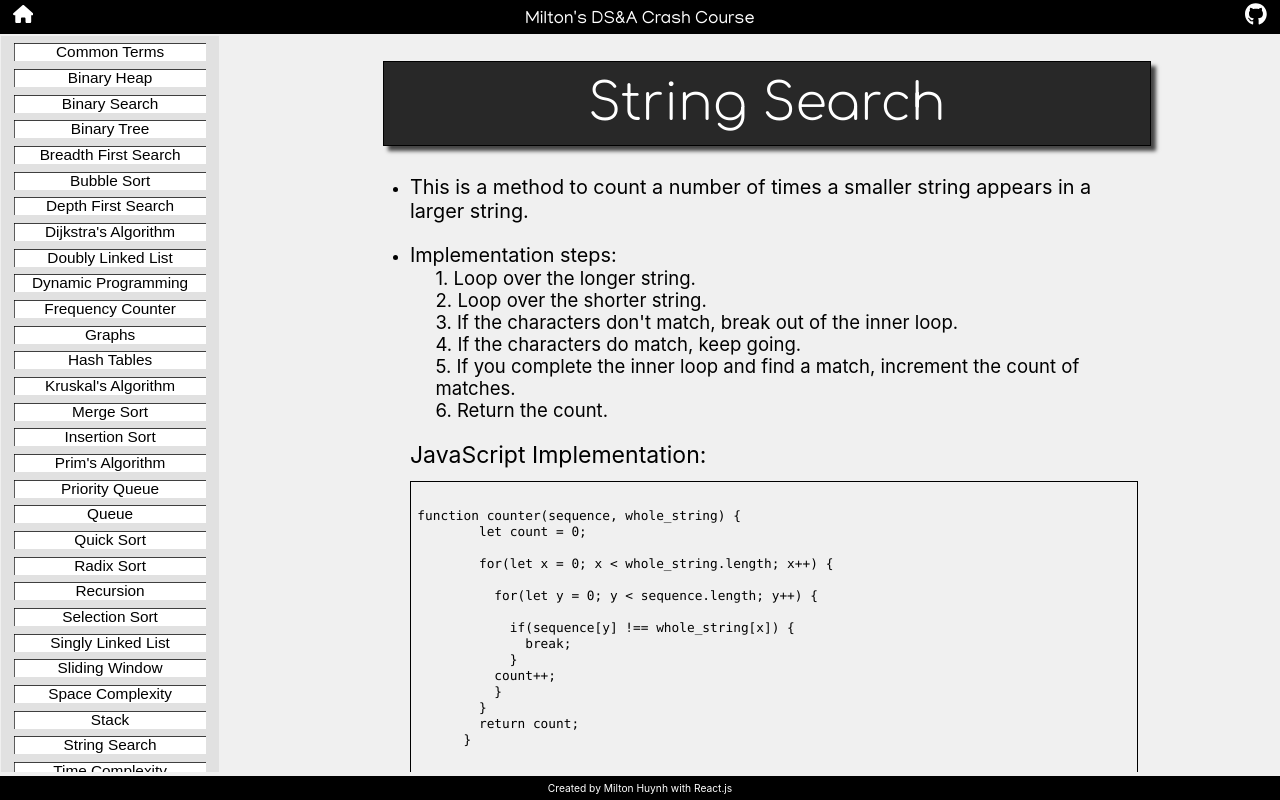
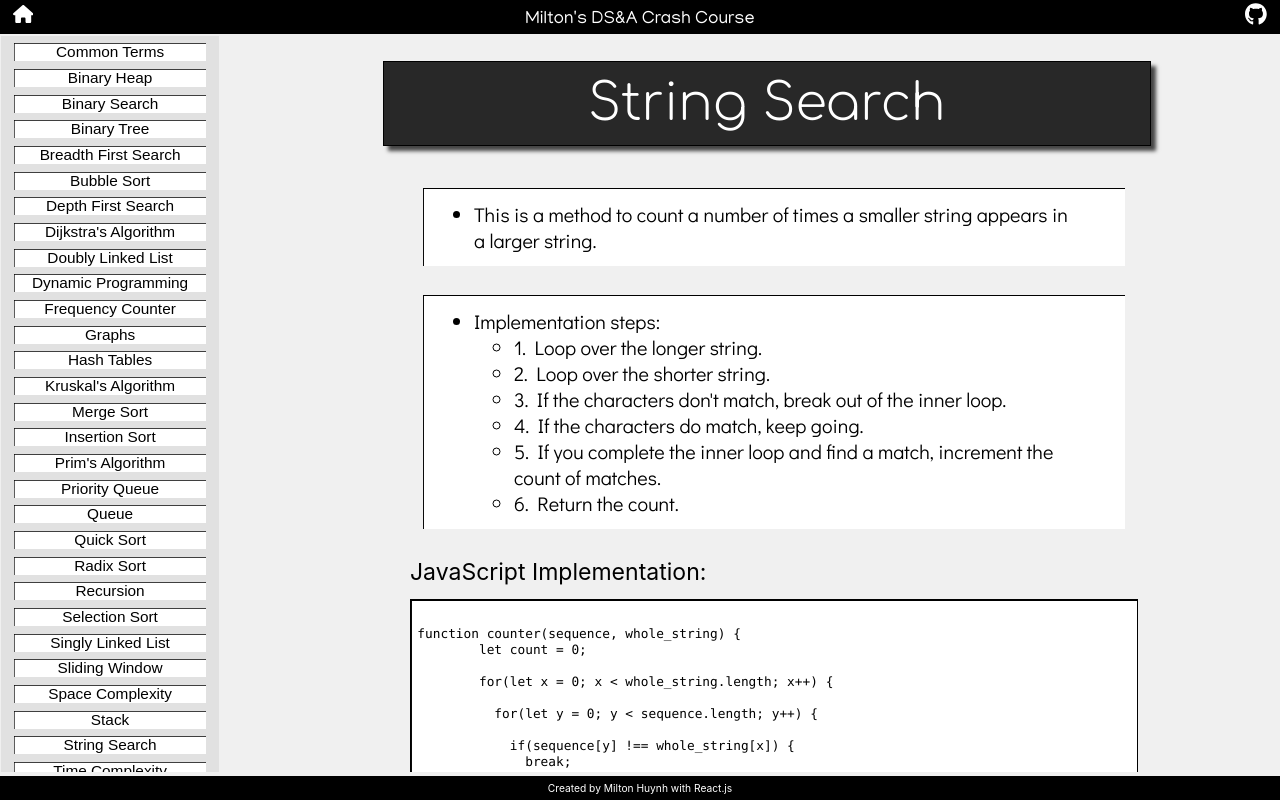
Before and after one commit to miltonhuynh/DSA-guide, a React (Create React App) app in the folder app/: page /DSA-guide/StringSearch in a window 1280 px wide. Built offline with nearby package versions, Linux system fonts and the light colour scheme; a web font is replaced by a local one.

Commit message:
Updated String Search page to new style

```diff
--- a/app/src/Concepts/StringSearch.js
+++ b/app/src/Concepts/StringSearch.js
@@ -23,18 +23,23 @@ export default function StringSearch() {
   return (
     <div class="Concept_page">
       <div class="Concept_title">String Search</div>
-      <div class="Container">
+      <div class="Container font-m">
         <ul>
-            <li><div class="font-m">This is a method to count a number of times a smaller string appears in a larger string.</div></li><br/>
-            <li><div class="font-m">Implementation steps:</div></li>
-            <div class="font-sm indent">1. Loop over the longer string.</div>
-            <div class="font-sm indent">2. Loop over the shorter string.</div>
-            <div class="font-sm indent">3. If the characters don't match, break out of the inner loop.</div>
-            <div class="font-sm indent">4. If the characters do match, keep going.</div>
-            <div class="font-sm indent">5. If you complete the inner loop and find a match, increment the count of matches.</div>
-            <div class="font-sm indent">6. Return the count.</div><br/>
+          <div class="Section"><li>This is a method to count a number of times a smaller string appears in a larger string.</li></div>
+          <div class="Section">
+            <li>Implementation steps:
+              <ul>
+                <li>1. Loop over the longer string.</li>
+                <li>2. Loop over the shorter string.</li>
+                <li>3. If the characters don't match, break out of the inner loop.</li>
+                <li>4. If the characters do match, keep going.</li>
+                <li>5. If you complete the inner loop and find a match, increment the count of matches.</li>
+                <li>6. Return the count.</li>
+              </ul>
+            </li>
+          </div>
           <div class="font-l">JavaScript Implementation: </div>
-            <div class="Code">
+          <div class="Code Section">
             <pre>
               <code>
                 {implementation}
```
Lines whose indentation alone changed are shown as unchanged.
